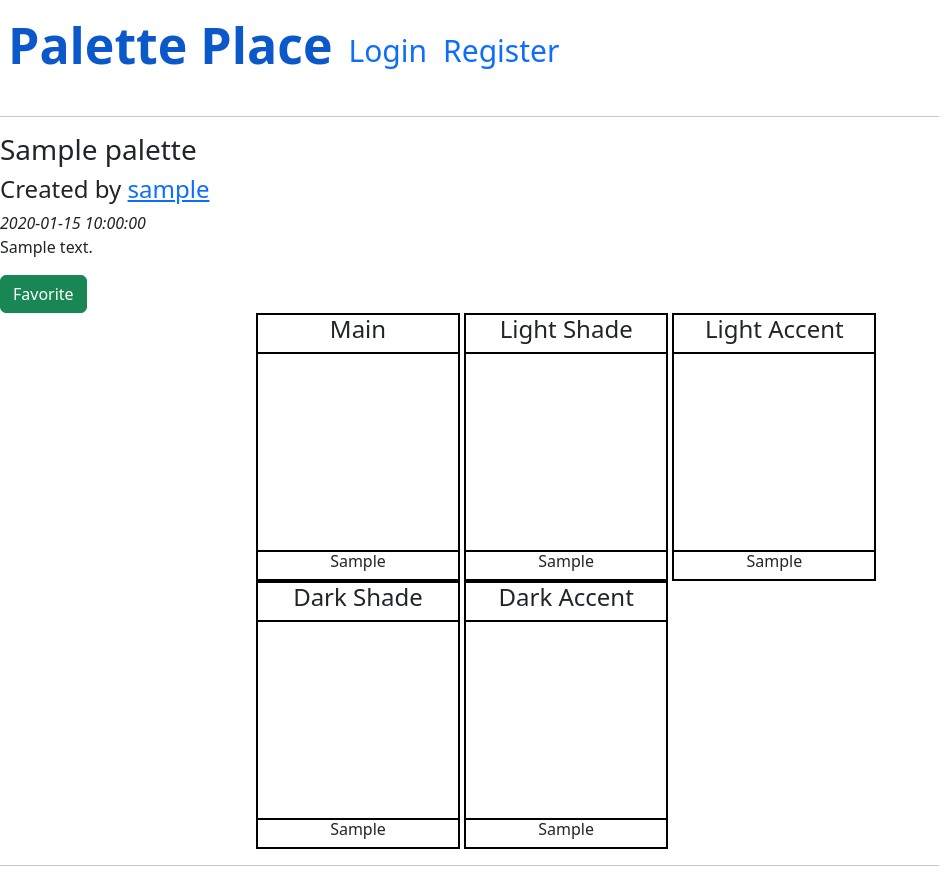
After one commit to alocke8181/capstone-1, a Flask app: page /palettes/1 in a window 1280 px wide. The commit adds this page. Shown: the whole page, without its empty margins (0-939 px from the left). Run offline with Flask 3, Linux system fonts and the light colour scheme; tables that the repository leaves empty hold one stand-in row (values such as "Sample post"); some libraries are stand-ins or nearby versions.

Commit message:
added palette viewing and editing

```diff
--- a/code/app.py
+++ b/code/app.py
@@ -3,7 +3,7 @@ from flask_debugtoolbar import DebugToolbarExtension
 from flask_sqlalchemy import SQLAlchemy
 from flask_bcrypt import Bcrypt
 from models import db, connect_db, User, Palette, Tag
-from forms import RegisterForm, LoginForm, UserEditForm
+from forms import RegisterForm, LoginForm, UserEditForm, PaletteEditForm
 from sqlalchemy.exc import IntegrityError
 import requests
 
@@ -175,12 +175,38 @@ def save_palette():
             tag = Tag.query.filter(Tag.name==eachTag).first()
             palette.tags.append(tag)
         db.session.add(palette)
+        g.user.palettes.append(palette)
+        db.session.add(g.user)
         db.session.commit()
     except:
         return jsonify(error=error)
     else:
         return "Success",200
+#####################################################################################
+#Palette view, edit, and delete routes
+@app.route('/palettes/<int:palette_id>')
+def show_palette(palette_id, methods=['GET']):
+    """Display a palette"""
+    palette = Palette.query.get_or_404(palette_id)
+    user = palette.user[0]
+    return render_template('/palettes/view.html', palette=palette, user=user)
 
+@app.route('/palettes/<int:palette_id>/edit', methods=['GET','POST'])
+def edit_palette(palette_id):
+    """Edit a palette"""
+    palette = Palette.query.get_or_404(palette_id)
+    user = palette.user[0]
+    if not g.user or session[CURR_USER] != user.id:
+        abort(403)
+    form = PaletteEditForm(obj=palette)
+    if form.validate_on_submit():
+        palette.name = form.name.data
+        palette.desc = form.desc.data
+        db.session.add(palette)
+        db.session.commit()
+        return redirect(f'/palettes/{palette.id}')
+    else:
+        return render_template('/palettes/edit.html',form=form, palette=palette)
 
 
 #####################################################################################
--- a/code/forms.py
+++ b/code/forms.py
@@ -20,3 +20,8 @@ class UserEditForm(FlaskForm):
     email = StringField('Email',validators=[InputRequired(), Length(max=50, message='Email is too long (max 50 chars)')])
     pic_url = StringField('Profile Image URL')
     password = PasswordField('Password',validators=[InputRequired()])
+
+class PaletteEditForm(FlaskForm):
+    """Form for editing a palette"""
+    name = StringField('Email',validators=[InputRequired(), Length(max=20, message='Title is too long (max 20 chars)')])
+    desc = TextAreaField('Description',validators=[Length(max=200, message='Description is too long (max 300 chars)')], render_kw={'rows':2})
--- /dev/null
+++ b/code/static/javascript/paletteDelete.js
@@ -0,0 +1,5 @@
+//Simple script to hide the confirm button and then show it when the first is clicked.
+$('#confirm-button').hide();
+$('#del-button').click(function(){
+    $('#confirm-button').show();
+});
--- a/code/static/stylesheets/base.css
+++ b/code/static/stylesheets/base.css
@@ -35,6 +35,12 @@
 
 .break{
     clear:both;
+}
+
+#profile-pic{
+    width: 200px;
+    height: 200px;
+    border: 2px solid black;
 }
 
 #color-section{
@@ -78,3 +84,33 @@ input[type=color]{
     border: 2px solid black;
     border-radius: 5px;
 }
+
+.palette-prev{
+    display: inline-block;
+    border: 2px solid black;
+    text-align: center;
+}
+
+.color-main{
+    width: 213px;
+    height: 200px;
+}
+
+.color-small{
+    width: 50px;
+    height: 50px;
+    display: inline-block;
+}
+
+.color-box{
+    display: inline-block;
+    border: 2px solid black;
+    text-align: center;
+}
+
+.color-display{
+    width: 200px;
+    height:200px;
+    border-top: 2px solid black;
+    border-bottom: 2px solid black;
+}
--- a/code/templates/base.html
+++ b/code/templates/base.html
@@ -13,9 +13,9 @@
             <li>
                 <a id='home-link' href='/'>Palette Place</a>
             </li>
-            <li>
+            <!--<li>
                 <a id='search-link' href="/palettes/search">Search</a>
-            </li>
+            </li> -->
             {% if g.user %}
                 <li>
                     <a class="other-links" href="/palettes/new">Create</a>
--- a/code/templates/palettes/create.html
+++ b/code/templates/palettes/create.html
@@ -55,6 +55,9 @@
     </form>
 </div>
 <hr>
+<div id="sample-site">
+
+</div>
 {% endblock %}
 
 {% block scripts %}
--- /dev/null
+++ b/code/templates/palettes/view.html
@@ -0,0 +1,44 @@
+{% extends 'base.html' %}
+{% block content %}
+<h3>{{palette.name}}</h3>
+<h4>Created by <a href="/users/{{user.id}}">{{user.username}}</a></h4>
+<i>{{palette.date_created}}</i>
+<p>{{palette.desc}}</p>
+{% if g.user %}
+    <a href="/palettes/{{palette.id}}/edit"><button class="btn btn-success">Edit</button></a>
+{% else %}
+    <form method="POST">
+        <button type="submit" class="btn btn-success">Favorite</button>
+    </form>
+{% endif %}
+<div id="color-section">
+    <!-- VSCode will think the inline styles will cause errors. They won't.-->
+    <div id="main-color" class="color-box">
+        <h4 class="color-header">Main</h4>
+        <div class="color-display" id="main-display" style="background-color: {{palette.main}};"></div>
+        <h6>{{palette.main}}</h6>
+    </div>
+    <div id="light-s-color" class="color-box">
+        <h4 class="color-header">Light Shade</h4>
+        <div class="color-display" id="light-s-display" style="background-color: {{palette.light_c}};"></div>
+        <h6>{{palette.light_c}}</h6>
+    </div>
+    <div id="light-a-color" class="color-box">
+        <h4 class="color-header">Light Accent</h4>
+        <div class="color-display" id="light-a-display" style="background-color: {{palette.light_a}};"></div>
+        <h6>{{palette.light_a}}</h6>
+    </div>
+    <div id="dark-s-color" class="color-box">
+        <h4 class="color-header">Dark Shade</h4>
+        <div class="color-display" id="dark-s-display" style="background-color: {{palette.dark_c}};"></div>
+        <h6>{{palette.dark_c}}</h6>
+    </div>
+    <div id="dark-a-color" class="color-box">
+        <h4 class="color-header">Dark Accent</h4>
+        <div class="color-display" id="dark-a-display" style="background-color: {{palette.dark_a}};"></div>
+        <h6>{{palette.dark_a}}</h6>
+    </div>
+</div>
+<hr>
+
+{% endblock %}
```
Also changed, not shown: code/templates/palettes/edit.html (added, +28 -0 lines), code/templates/users/profile.html (+4 -4 lines).
